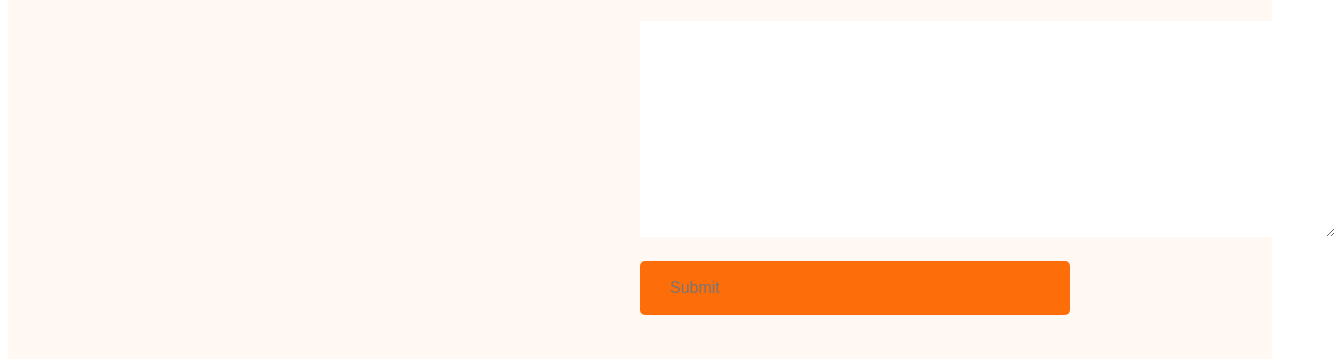
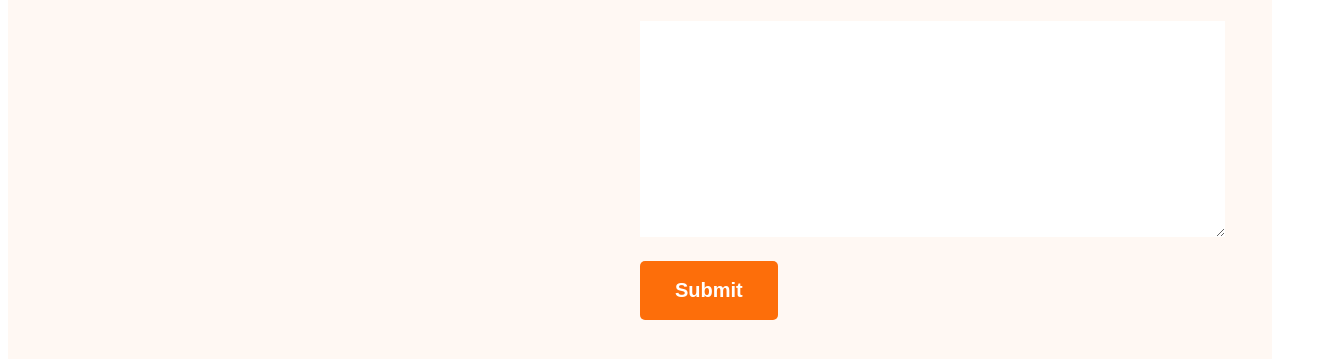
Before and after one commit to Riyaz350/portfolio-website, a plain HTML site: page index.html in a window 1280 px wide. Shown: the part 3753-4112 px from the top of the page, 1335 px wide, since content can reach past the window. Drawn offline with nearby package versions, Linux system fonts and the light colour scheme.

Commit message:
edited stuff

```diff
--- a/index.html
+++ b/index.html
@@ -157,7 +157,7 @@
             <form class="contact" action="">
                 <input type="text" placeholder="Input your name">
                 <input type="text" placeholder="Input your Email">
-                <textarea name="" id="" cols="30" rows="10"></textarea>
+                <textarea name="" id="" cols="19" rows="10"></textarea>
                 <input class="btn-primary" type="submit">
             </form>
         </div>
--- a/styles.css
+++ b/styles.css
@@ -231,7 +231,7 @@ footer{
 .contact{
     border: 0px;
 }
-.contact input, textarea{
+.contact  textarea, input[type=text], input[type=email] {
     display: block;
     margin-bottom: 24px;
     padding:18px 350px 18px 30px;
```
